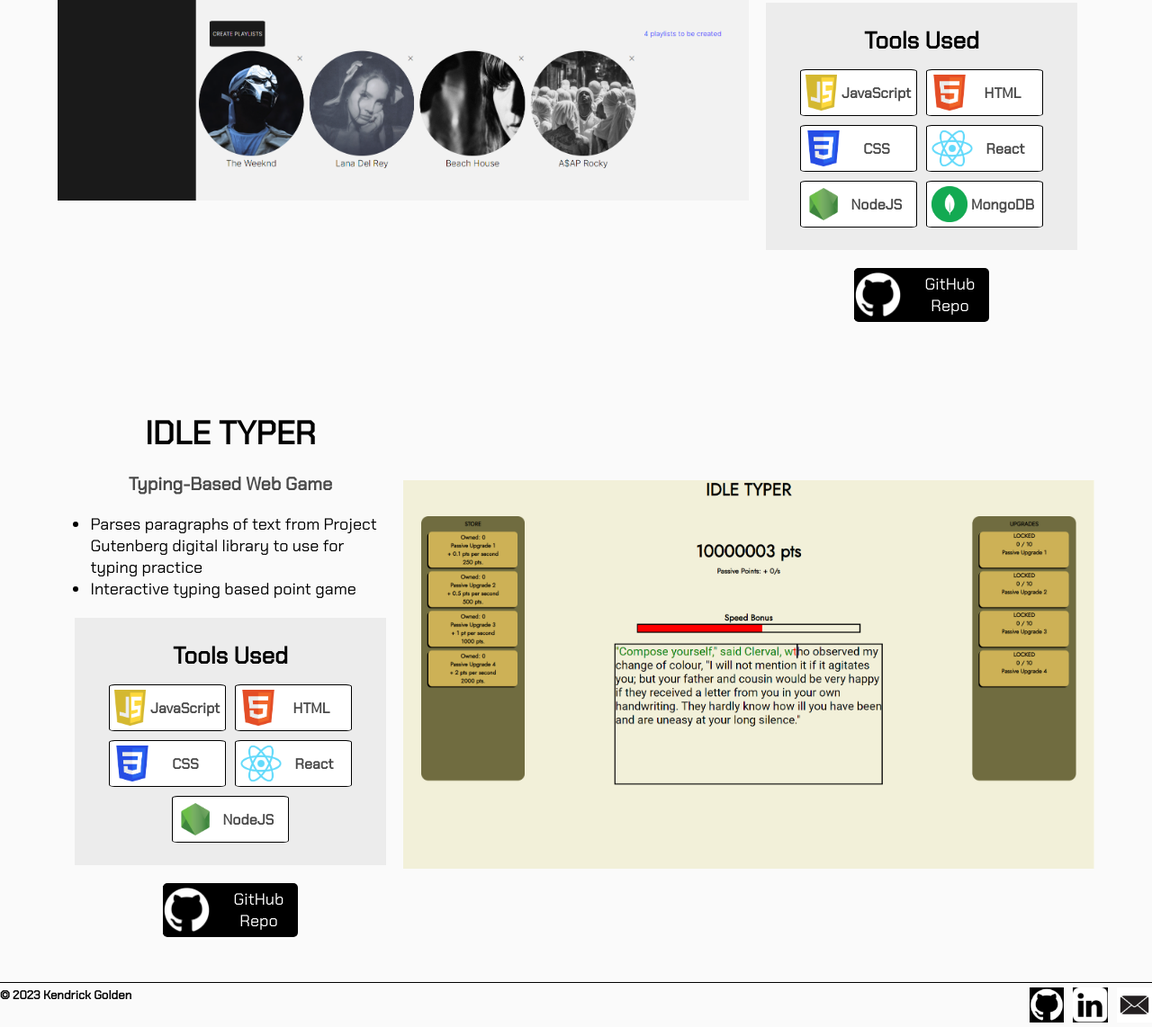
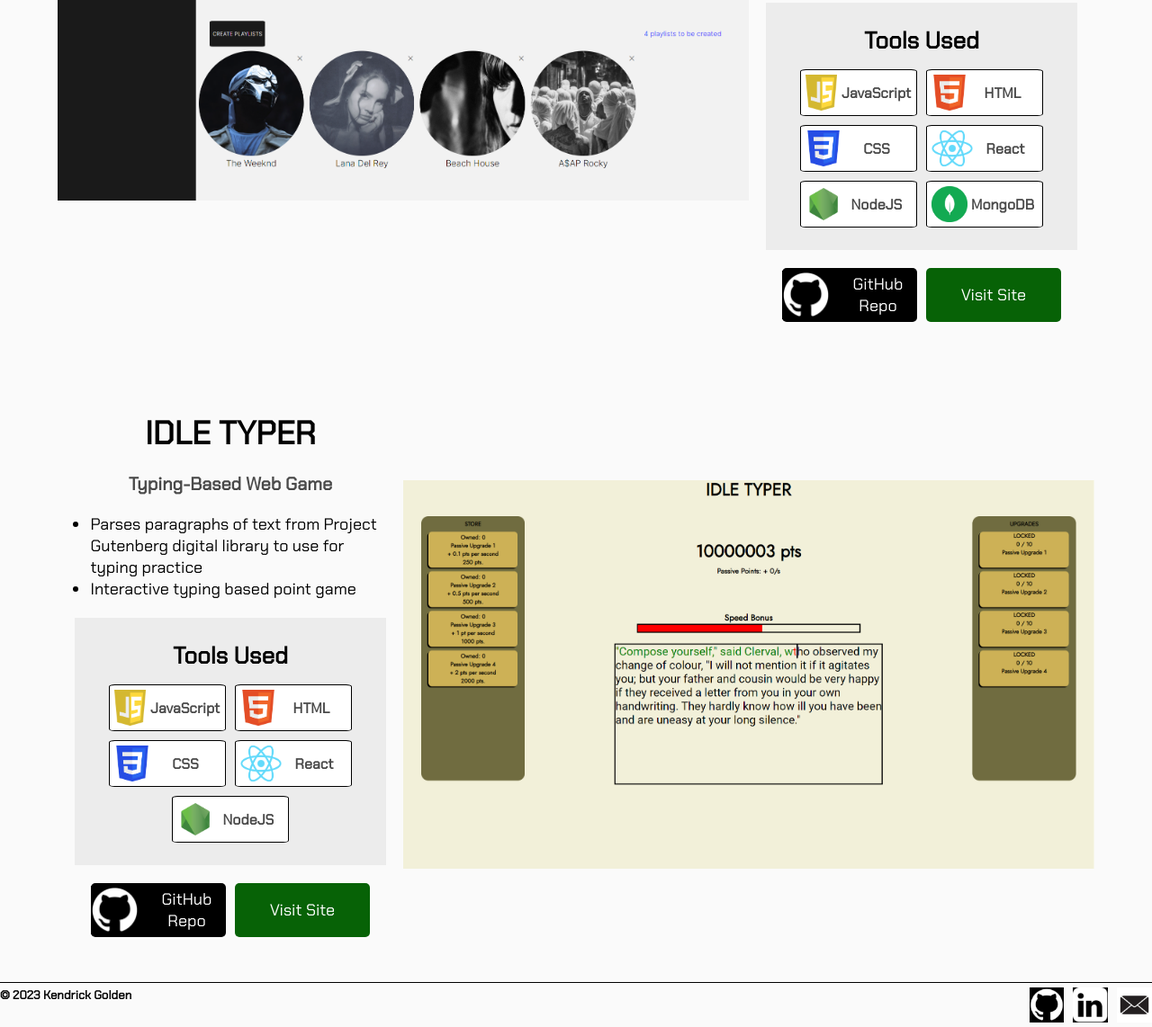
Before and after one commit to kendrickgolden/personal-website, a plain HTML site: page pages/projects.html in a window 1280 px wide. Shown: the part 455-1597 px from the top of the page at 90% size. Drawn offline with Linux system fonts and the light colour scheme; files whose address does not match are found by name.

Commit message:
Add links to project sites

```diff
--- a/pages/projects.html
+++ b/pages/projects.html
@@ -16,7 +16,7 @@
         <h1>KENDRICK GOLDEN</h1>
       </a>
       <a href="./projects.html">PROJECTS</a>
-      <a href="../Kendrick Golden - Resume.pdf"  target="_blank">RESUME</a>
+      <a href="../Kendrick Golden - Resume.pdf" target="_blank">RESUME</a>
     </header>
 
     <div id="project-content">
@@ -86,7 +86,9 @@
                 </li>
               </ul>
             </div>
+            <div class="project-links">
               <a
+                class="git-repo"
                 href="https://github.com/kendrickgolden/spotify-playlist-assistant"
                 target="_blank"
                 ><img
@@ -94,6 +96,8 @@
                   alt="Github-Logo"
                 /><span>GitHub Repo</span></a
               >
+              <a class="visit-site" href="#"><span>Visit Site</span></a>
+            </div>
           </div>
         </div>
         <div class="project-right" id="idle-typer">
@@ -102,11 +106,10 @@
             <h5>Typing-Based Web Game</h5>
             <ul class="project-details">
               <li>
-                Parses paragraphs of text from Project Gutenberg digital library to use for typing practice
+                Parses paragraphs of text from Project Gutenberg digital library
+                to use for typing practice
               </li>
-              <li>
-                Interactive typing based point game
-              </li>
+              <li>Interactive typing based point game</li>
             </ul>
 
             <div class="skills">
@@ -147,7 +150,9 @@
                 </li>
               </ul>
             </div>
+            <div class="project-links">
               <a
+                class="git-repo"
                 href="https://github.com/kendrickgolden/idle-typer"
                 target="_blank"
                 ><img
@@ -155,6 +160,13 @@
                   alt="Github-Logo"
                 /><span>GitHub Repo</span></a
               >
+              <a
+                class="visit-site"
+                href="https://idle-typer-93cc5f8c7920.herokuapp.com/"
+                target="_blank"
+                ><span>Visit Site</span></a
+              >
+            </div>
           </div>
           <img
             class="project-display"
--- a/styles.css
+++ b/styles.css
@@ -170,6 +170,7 @@
 #experience-with {
     margin-top: 20px;
 }
+
 .skills-list {
     list-style-type: none;
     display: flex;
@@ -327,7 +328,8 @@
 
 }
 
-.project-left, .project-right{
+.project-left,
+.project-right {
     display: grid;
     align-items: center;
     justify-items: center;
@@ -337,6 +339,7 @@
     grid-template-columns: 2fr 1fr;
 
 }
+
 .project-right {
     grid-template-columns: 1fr 2fr;
 
@@ -377,23 +380,6 @@
     padding-left: 5%;
 }
 
-.project-info a {
-    text-decoration: none;
-    background-color: black;
-    color: white;
-    width: 150px;
-    height: 60px;
-    border-radius: 5px;
-    display: flex;
-    justify-content: center;
-    align-items: center;
-    gap: 10px;
-    font-size: 18px;
-}
-
-.project-info a img {
-    max-height: 90%;
-}
 
 .project-info span {
     text-align: center;
@@ -412,6 +398,38 @@
     font-size: 16px;
 }
 
+.project-links {
+    display: flex;
+    gap: 10px;
+}
+
+.project-info a {
+    text-decoration: none;
+    color: white;
+    width: 150px;
+    height: 60px;
+    border-radius: 5px;
+    display: flex;
+    justify-content: center;
+    align-items: center;
+    gap: 10px;
+    font-size: 18px;
+}
+
+.project-info a img {
+    max-height: 90%;
+}
+
+
+
+.git-repo {
+    background-color: black;
+}
+
+.visit-site {
+    background-color: rgb(7, 98, 6);
+}
+
 .project-footer {
     display: grid;
     grid-template-columns: 1fr 2fr;
```
Also changed, not shown: index.html (+2 -2 lines). Lines whose indentation alone changed are shown as unchanged.
